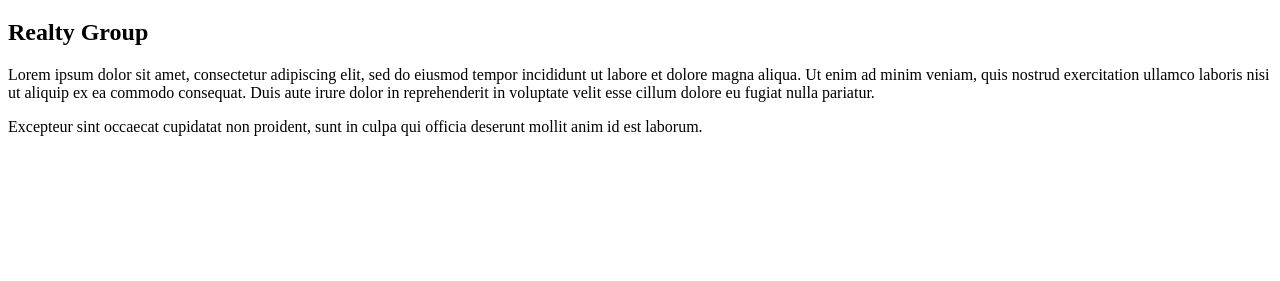
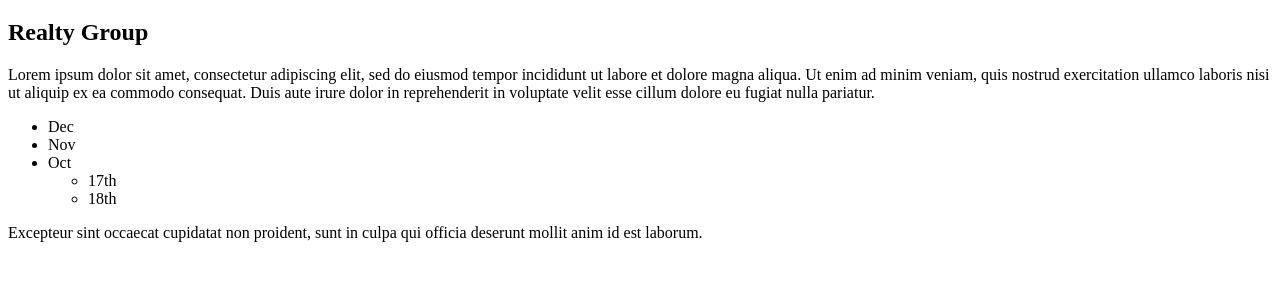
Before and after one commit to Naudria/exceptional-realty, a plain HTML site: page index.html in a window 1280 px wide. Shown: the part 61-342 px from the top of the page. Drawn offline with Linux system fonts and the light colour scheme.

Commit message:
added lists

```diff
--- a/index.html
+++ b/index.html
@@ -12,6 +12,17 @@
   <p>
     Lorem ipsum dolor sit amet, consectetur adipiscing elit, sed do eiusmod tempor incididunt ut labore et dolore magna aliqua. Ut enim ad minim veniam, quis nostrud exercitation ullamco laboris nisi ut aliquip ex ea commodo consequat. Duis aute irure dolor in reprehenderit in voluptate velit esse cillum dolore eu fugiat nulla pariatur.
   </p>
+
+  <ul>
+  <li>Dec</li>
+  <li>Nov</li>
+  <li>Oct
+    <ul>
+      <li>17th</li>
+      <li>18th</li>
+    </ul>
+  </li>
+</ul>
   <p>
     Excepteur sint occaecat cupidatat non proident, sunt in culpa qui officia deserunt mollit anim id est laborum.
   </p>
```
Also changed, not shown: real-estate-listings.html (+7 -0 lines).
